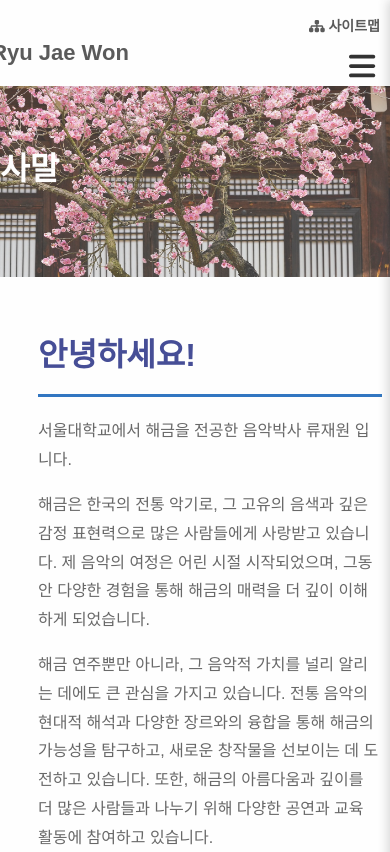
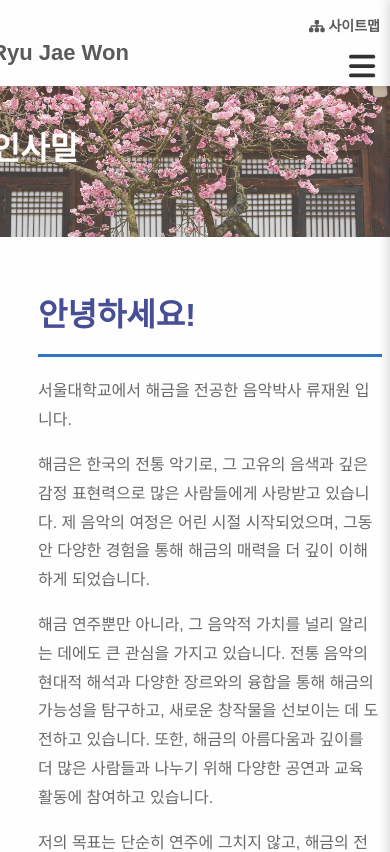
Before and after one commit to BrightLuminate/jawnproject, a React (Create React App) app: page /greeting in a window 390 px wide. Shown: the top 852 px of the page. Built offline with nearby package versions, Linux system fonts and the light colour scheme.

Commit message:
Update Greeting.css

```diff
--- a/src/css/Greeting.css
+++ b/src/css/Greeting.css
@@ -170,4 +170,18 @@ h1 {
             left:  -110px;
             top: -12px;
 }
+.greeting-banner{
+     width: 100vw; /* Full viewport width */
+    position: relative; /* Necessary for viewport width */
+    left: 50%; /* Moves element to the left edge of viewport */
+    transform: translateX(-50%); /* Centers it in the viewport */
+    text-align: center;
+    padding: 50px;
+    background-image: url('../images/sos.jpeg');
+    background-size: cover;
+    background-position: center;
+    background-repeat: no-repeat;
+    color: #fff;
+    margin-bottom: 50px;
 }
+}
```
